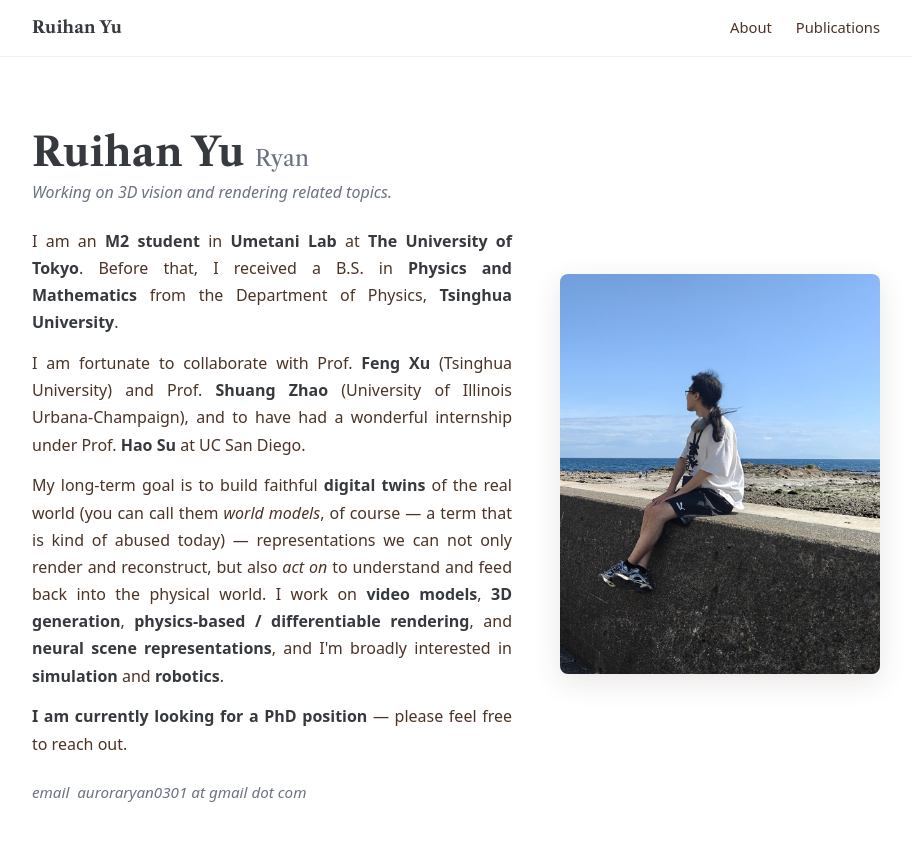
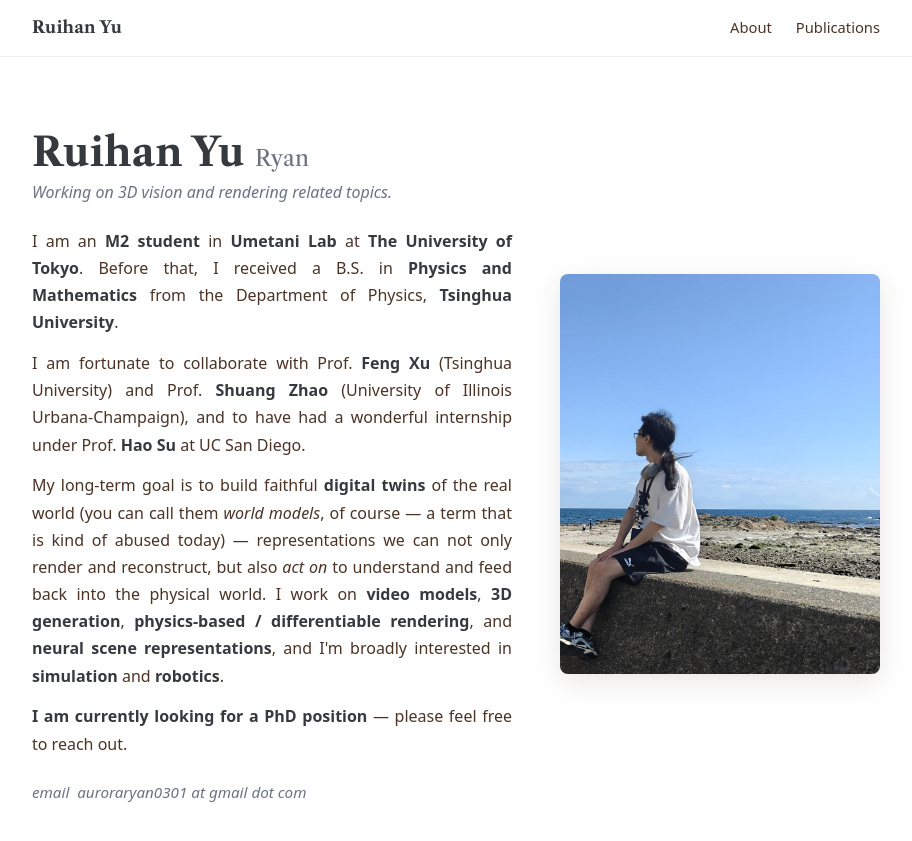
Before and after one commit to AuroraRyan0301/AuroraRyan0301.github.io, a Jekyll site: the page built from _pages/about.md, in a window 1280 px wide and 900 px high. Shown: the top 841 px of the window, without its empty margins (184-1096 px from the left). Built offline with Jekyll 4.4.1, drawn with Linux system fonts in a browser that asks for light colours.

Commit message:
Homepage: anime favicon, randomised hero photo, re-centred selfie
- New PNG favicons + apple-touch-icon (32, 192, 512, 180) cropped from
  the upper-left square of 91410372_p0.png — the anime girl's face
  fits nicely as the page icon.
- Add /images/profile_anime.jpg: a 1000×1250 (4:5) portrait crop of the
  same illustration, used as an alternative hero photo.
- Inline <script> at the bottom of _layouts/home.html flips a coin on
  every page load to swap the .hero__photo img src between profile.jpg
  and profile_anime.jpg.
- Re-crop the real selfie: shift the window left (2050→2400) so the
  subject is closer to the middle of the frame instead of pinned to the
  right edge.

```diff
--- a/_layouts/home.html
+++ b/_layouts/home.html
@@ -11,9 +11,9 @@ layout: compress
     <meta name="viewport" content="width=device-width, initial-scale=1">
     <title>{% if page.title and page.url != "/" %}{{ page.title }} · {{ site.title }}{% else %}{{ site.title }}{% endif %}</title>
     <meta name="description" content="{{ page.description | default: site.description }}">
-    <link rel="icon" type="image/svg+xml" href="{{ base_path }}/images/favicon.svg">
-    <link rel="icon" type="image/png" sizes="32x32" href="{{ base_path }}/images/favicon-32x32.png">
-    <link rel="apple-touch-icon" href="{{ base_path }}/images/apple-touch-icon-180x180.png">
+    <link rel="icon" type="image/png" sizes="32x32"  href="{{ base_path }}/images/favicon-32x32.png">
+    <link rel="icon" type="image/png" sizes="192x192" href="{{ base_path }}/images/favicon-192x192.png">
+    <link rel="apple-touch-icon" sizes="180x180" href="{{ base_path }}/images/apple-touch-icon-180x180.png">
     <link rel="stylesheet" href="{{ base_path }}/assets/css/home.css">
     <link rel="preconnect" href="https://fonts.googleapis.com">
     <link rel="preconnect" href="https://fonts.gstatic.com" crossorigin>
```
Also changed, not shown: other parts of _layouts/home.html (+12 -0 lines), images/apple-touch-icon-180x180.png, images/favicon-192x192.png, images/favicon-32x32.png, images/favicon-512x512.png, images/profile.jpg, images/profile_anime.jpg (added).
